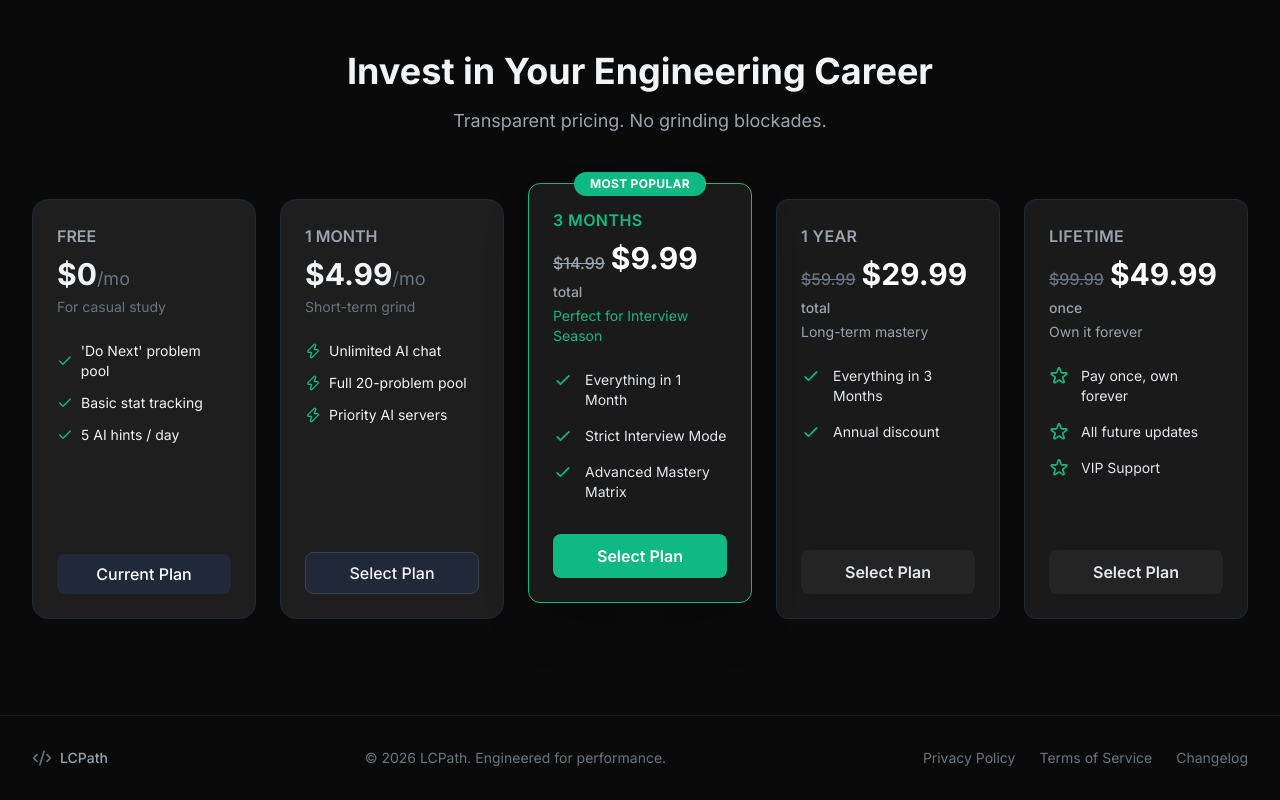
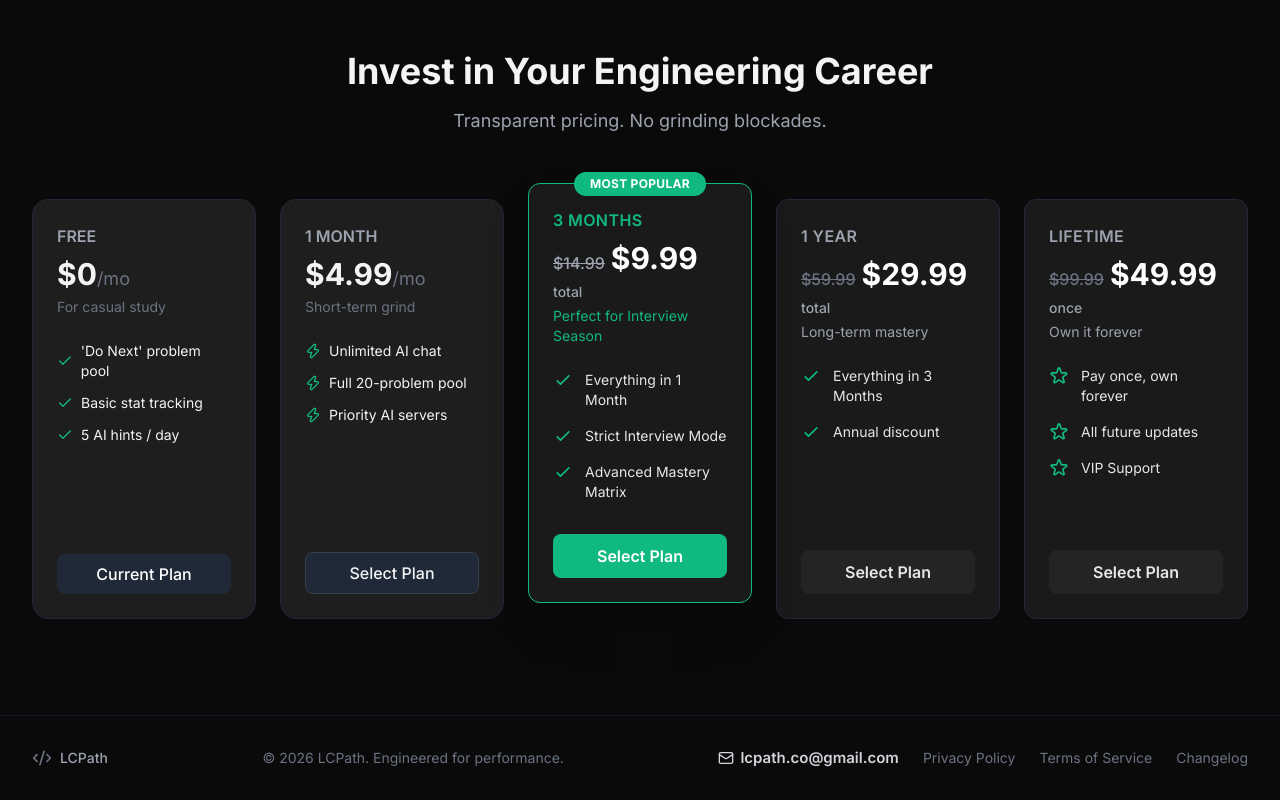
Before and after one commit to OmKadu786/LC-Path, a browser extension: page LandingPage/index.html in a window 1280 px wide. Shown: the part 2380-3180 px from the top of the page. Drawn offline with nearby package versions, Linux system fonts and the light colour scheme.

Commit message:
feat: add support email to footer

```diff
--- a/LandingPage/index.html
+++ b/LandingPage/index.html
@@ -414,7 +414,10 @@
                 <span class="font-medium text-gray-400">LCPath</span>
             </div>
             <div>&copy; 2026 LCPath. Engineered for performance.</div>
-            <div class="flex gap-6">
+            <div class="flex flex-wrap items-center gap-6 justify-center md:justify-end">
+                <a href="mailto:lcpath.co@gmail.com" class="text-gray-300 hover:text-emerald-400 font-semibold text-[15px] transition-colors flex items-center gap-1.5">
+                    <i data-lucide="mail" class="w-4 h-4"></i> lcpath.co@gmail.com
+                </a>
                 <a href="#" class="hover:text-white transition">Privacy Policy</a>
                 <a href="#" class="hover:text-white transition">Terms of Service</a>
                 <a href="#" class="hover:text-white transition">Changelog</a>
```
